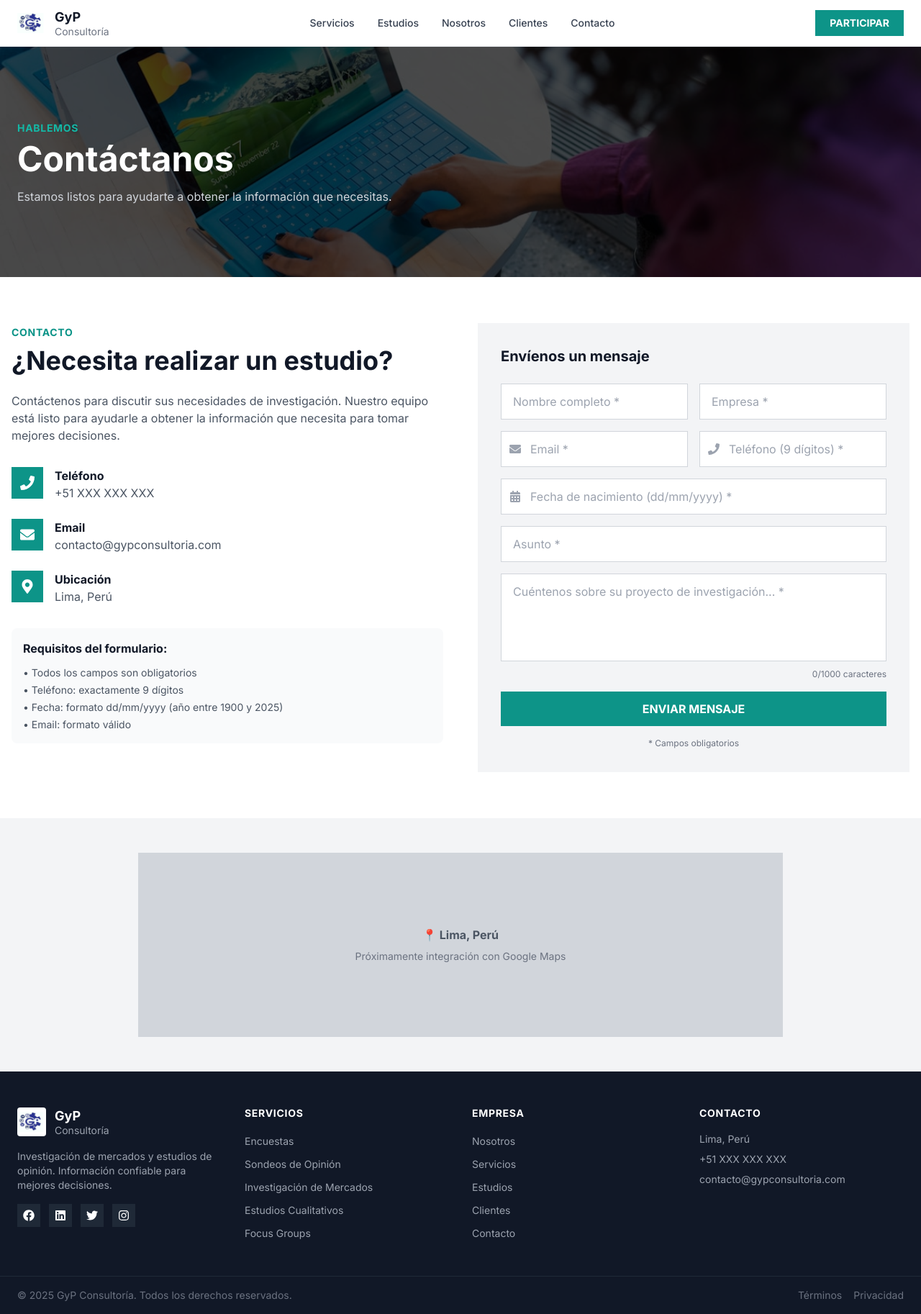
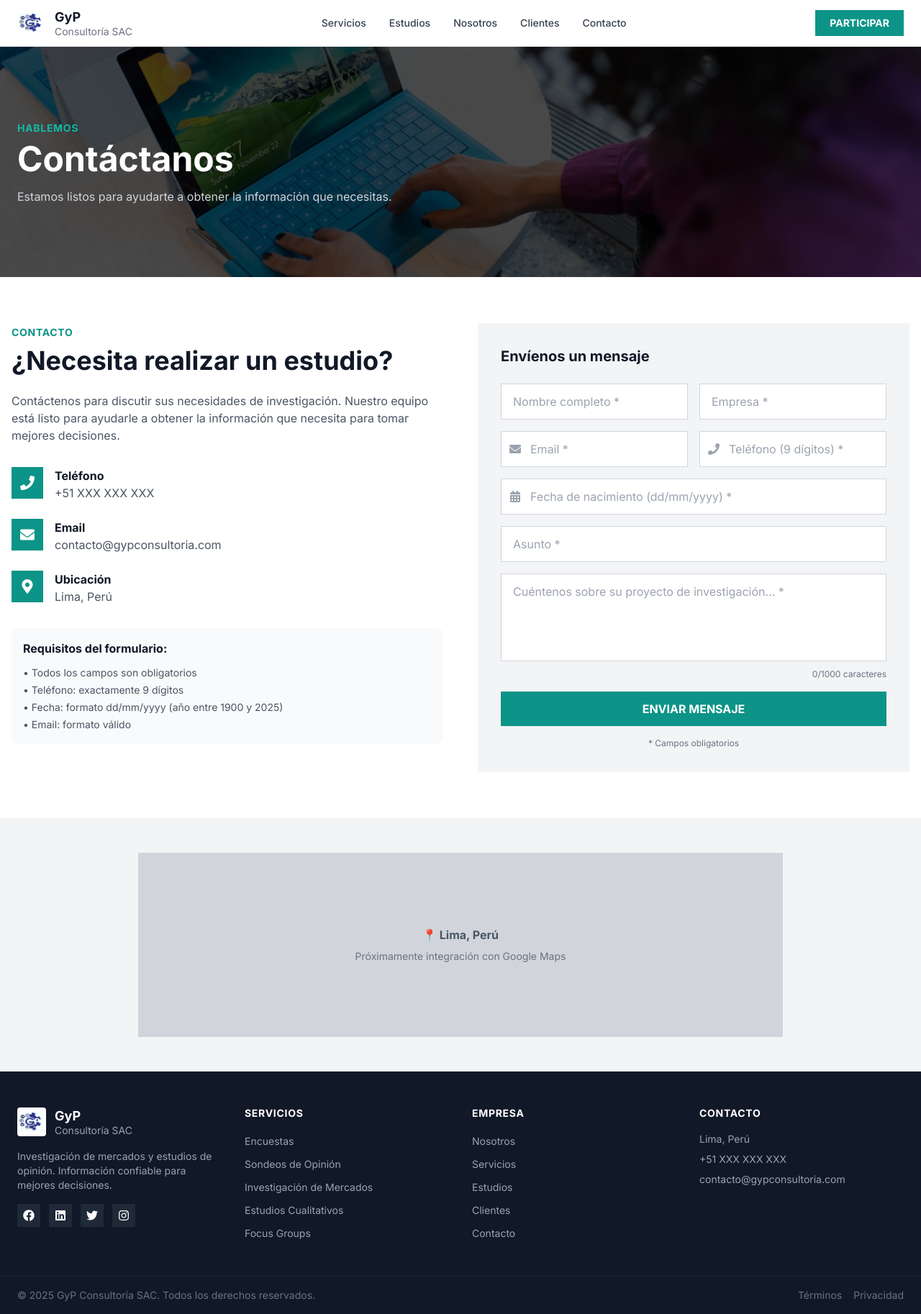
Before and after one commit to valentino0331/GyP, a Next.js app: page /contacto in a window 1280 px wide. Shown: the whole page at 72% size. Built offline with nearby package versions, Linux system fonts and the light colour scheme.

Commit message:
fix: cambiar Consultoria a Consultoria SAC

```diff
--- a/src/components/landing/Footer.tsx
+++ b/src/components/landing/Footer.tsx
@@ -33,7 +33,7 @@ export default function Footer() {
               </div>
               <div>
                 <span className="text-lg font-bold">GyP</span>
-                <span className="text-sm text-gray-400 block -mt-1">Consultoría</span>
+                <span className="text-sm text-gray-400 block -mt-1">Consultoría SAC</span>
               </div>
             </div>
             <p className="text-gray-400 text-sm mb-4">
@@ -100,7 +100,7 @@ export default function Footer() {
       <div className="border-t border-gray-800">
         <div className="container mx-auto px-6 py-4">
           <div className="flex flex-col md:flex-row justify-between items-center text-sm text-gray-500">
-            <p>© {new Date().getFullYear()} GyP Consultoría. Todos los derechos reservados.</p>
+            <p>© {new Date().getFullYear()} GyP Consultoría SAC. Todos los derechos reservados.</p>
             <div className="flex space-x-4 mt-2 md:mt-0">
               <Link href="#" className="hover:text-white transition-colors">Términos</Link>
               <Link href="#" className="hover:text-white transition-colors">Privacidad</Link>
--- a/src/components/landing/Header.tsx
+++ b/src/components/landing/Header.tsx
@@ -27,7 +27,7 @@ export default function Header() {
             </div>
             <div className="hidden sm:block">
               <span className="text-lg font-bold text-gray-900">GyP</span>
-              <span className="text-sm text-gray-500 block -mt-1">Consultoría</span>
+              <span className="text-sm text-gray-500 block -mt-1">Consultoría SAC</span>
             </div>
           </Link>
 
```
